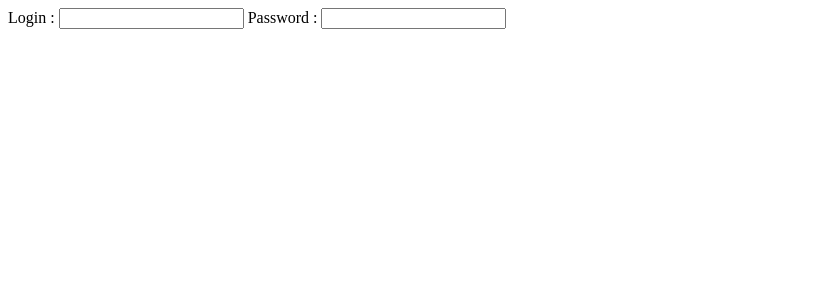
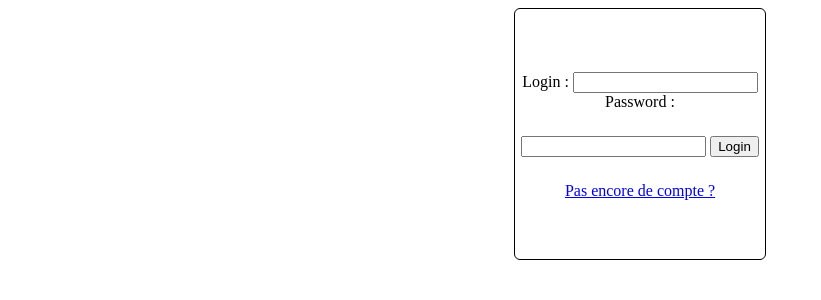
Before and after one commit to Odint/Chat, a PHP site: page /Login.php in a window 1280 px wide. Shown: the top 300 px of the page, without its empty margins (0-821 px from the left). Run offline with PHP 8.4, Linux system fonts and the light colour scheme; some libraries are stand-ins or nearby versions.

Commit message:
aymane
formulaire login et inscription et un peu de css

```diff
--- a/Login.php
+++ b/Login.php
@@ -1,8 +1,35 @@
 <?php include ('include/header.html'); ?>
-<div id="loginF">
+<div id="loginF" class="form">
     <form method="POST" action="">
-        <label>Login : <input type="text" name="login" id="login"></label>
-        <label>Password : <input type="password" name="pass" id="pass" ></label>
+        <label for="login">Login : </label><input type="text" name="login" id="login" value="">
+        <label for="pass">Password : </label><input type="password" name="pass" id="pass" value='' >
+        <input type="submit" value="Login">
     </form>
+    <a href="#" id="inscription">Pas encore de compte ?</a>
 </div>
+<div id="inscriptionF" class="form">
+    <form method="POST" action="">
+        <label for="loginI">Login : </label><input type="text" name="loginI" id="loginI" value="">
+        <label for="passI">Password : </label><input type="password" name="passI" id="passI" value='' >
+        <label for="emailI">Email : </label><input type="email" name="mail" id="mail">
+        <input type="submit" value="Inscription">
+    </form>
+    <a href="#" id="login">Deja inscrit ?</a>
+</div>
+
+
+<script>
+
+$('#inscriptionF').hide();
+
+$(document).on('click','#inscription',function(){
+    $('#loginF').hide();
+    $('#inscriptionF').show('fas');
+});
+
+$(document).on('click','#login',function(){
+    $('#inscriptionF').hide();
+    $('#loginF').show('fast');
+});
+</script>
 <?php include ('include/footer.html'); ?>
--- a/styles/Style.css
+++ b/styles/Style.css
@@ -46,3 +46,35 @@ and open the template in the editor.
     margin-top: 35px;
     resize: none;
 }
+
+
+.form{
+    width: 250px;
+    height:250px;
+    border : 1px black solid;
+    border-radius: 6px;
+    margin :auto auto;
+    text-align: center;
+}
+
+#login{
+    margin-top:25%;
+}
+
+#loginF #pass{
+    margin-top:25px;
+    margin-bottom: 25px;
+}
+
+#loginI{
+    margin-top:25%;
+}
+
+#passI{
+    margin-top:25px;
+    margin-bottom: 25px;
+}
+
+#mail{
+    margin-bottom: 25px;
+}
```
